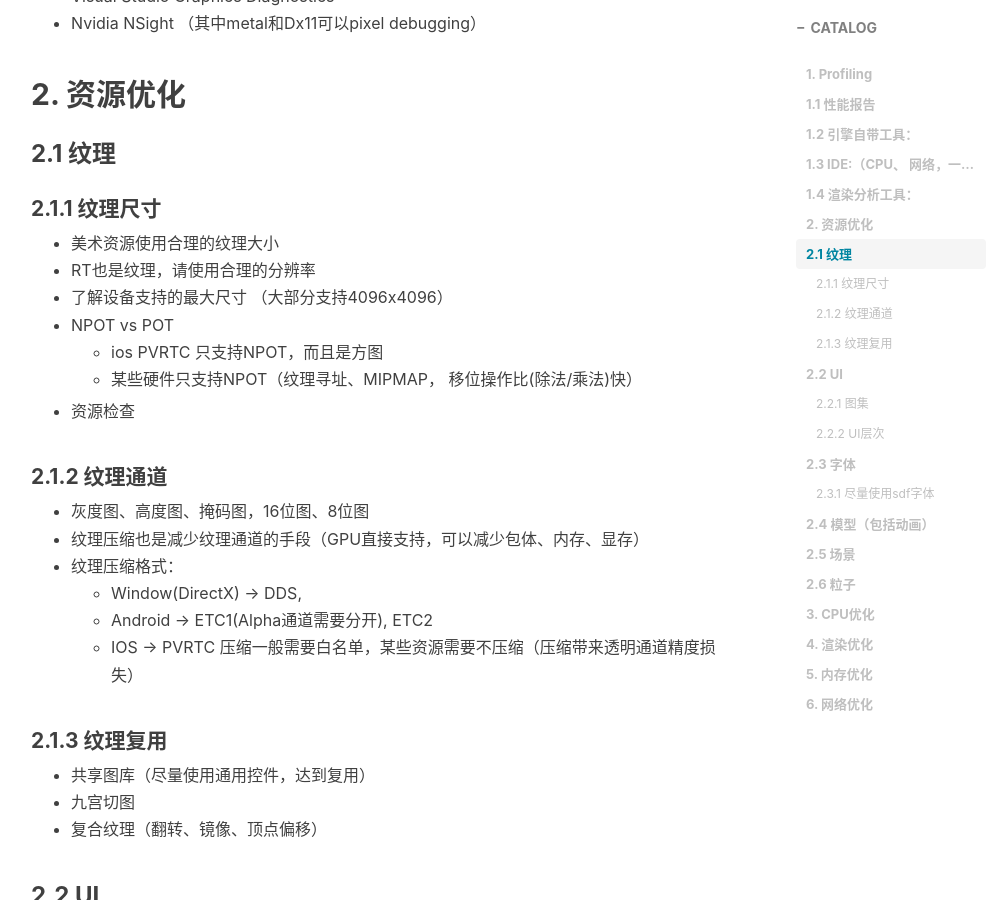
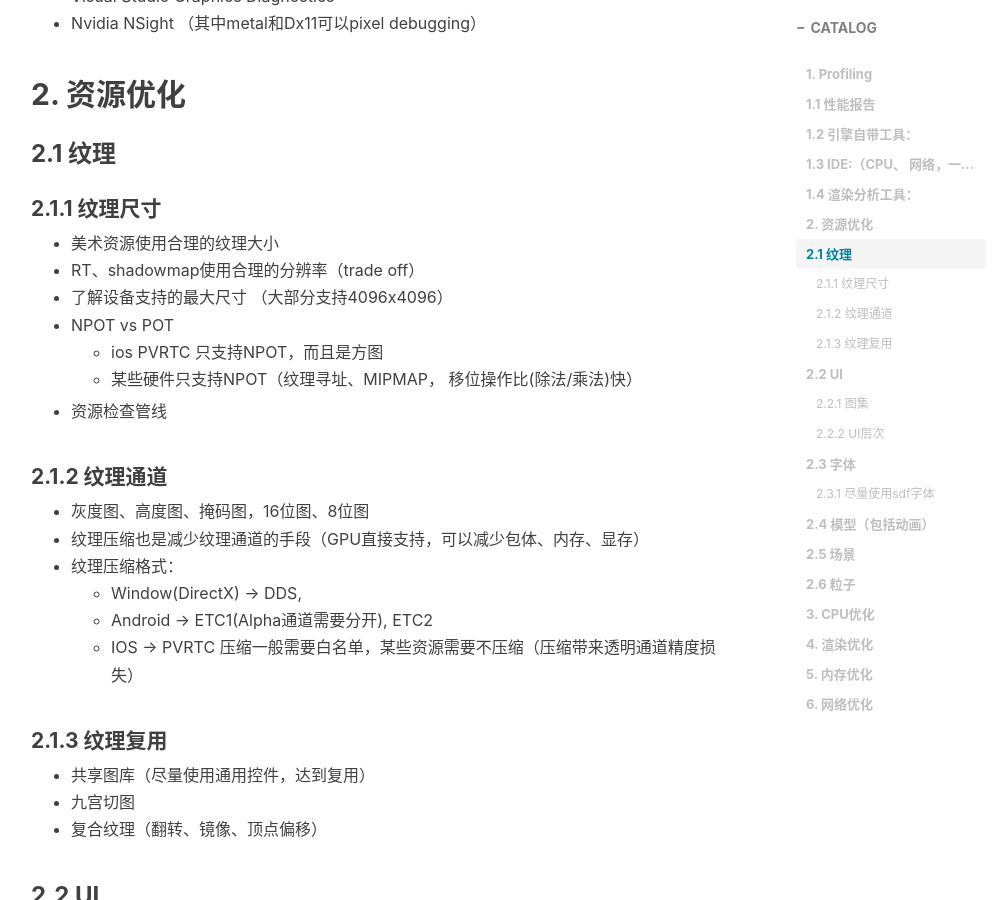
Before and after one commit to JohnYoung404/JohnYoung404.github.io, a Jekyll site: the page built from _posts/2021-06-24-客户端性能优化.md, in a window 1280 px wide and 900 px high, scrolled down 1247 px. Shown: the whole window, without its empty margins (234-1238 px from the left). Built offline with Jekyll 4.4.1, drawn with Linux system fonts in a browser that asks for light colours; nearby versions of some CDN libraries; comment, search, counter and statistics services are not loaded; some of the changed text lies outside the part shown.

Commit message:
update post

```diff
--- a/_posts/2021-06-24-客户端性能优化.md
+++ b/_posts/2021-06-24-客户端性能优化.md
@@ -44,12 +44,12 @@ tags:
 #### 2.1.1 纹理尺寸
 
 * 美术资源使用合理的纹理大小
-* RT也是纹理，请使用合理的分辨率
+* RT、shadowmap使用合理的分辨率（trade off）
 * 了解设备支持的最大尺寸 （大部分支持4096x4096）
 * NPOT vs POT
    - ios PVRTC 只支持NPOT，而且是方图
    - 某些硬件只支持NPOT（纹理寻址、MIPMAP， 移位操作比(除法/乘法)快）
-* 资源检查
+* 资源检查管线
 
 #### 2.1.2 纹理通道
 
```
Also changed, not shown: other parts of _posts/2021-06-24-客户端性能优化.md (+2 -2 lines).
